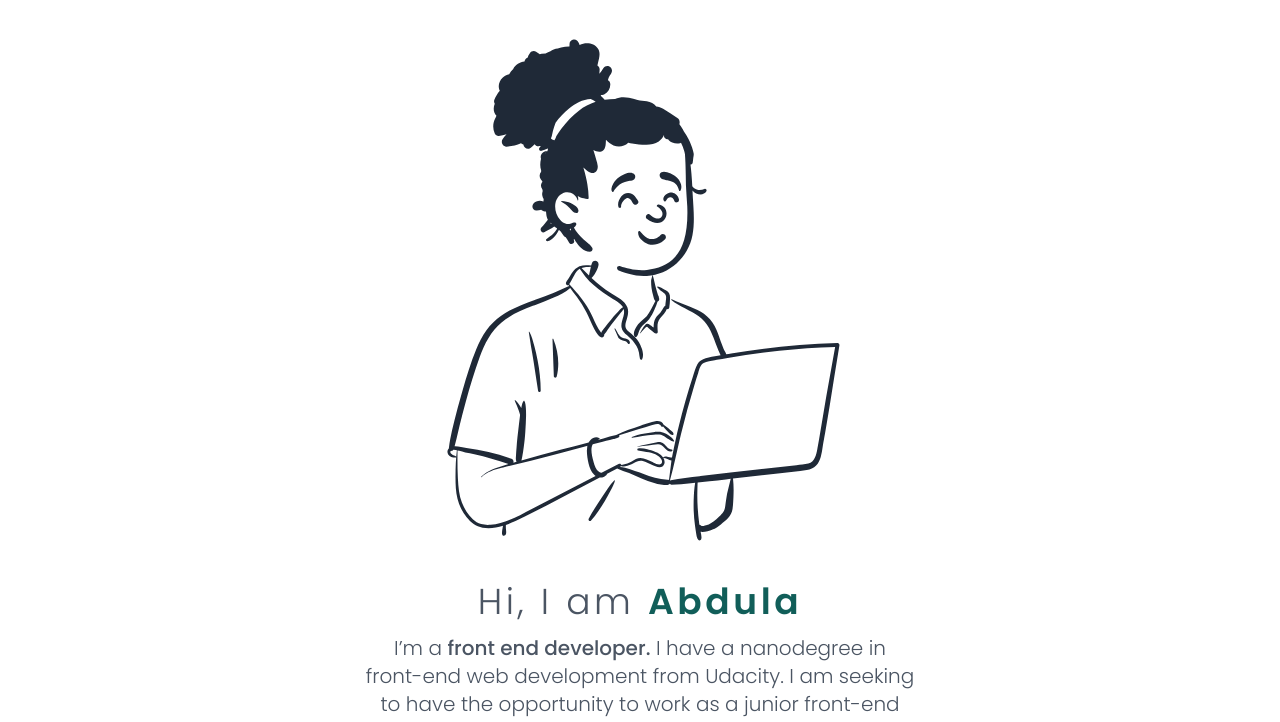
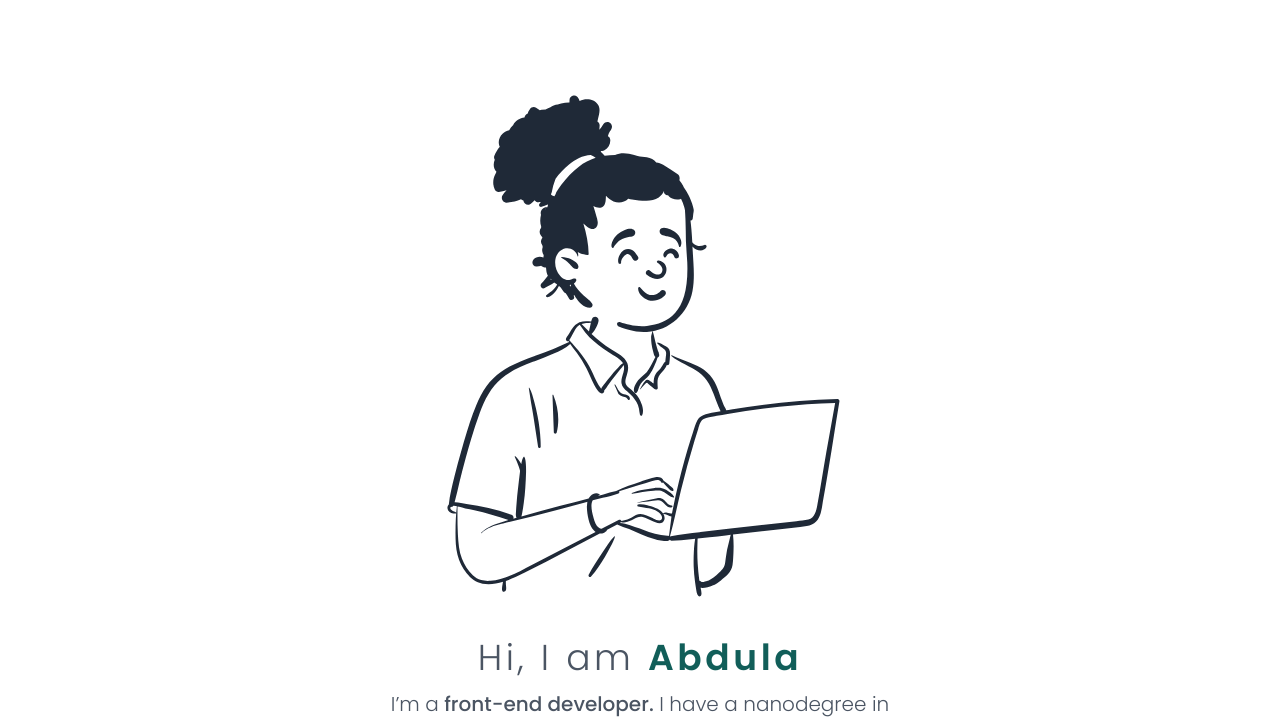
Before and after one commit to 7Abdula/portfolio-lp, a website built with Vite: page index.html in a window 1280 px wide. Shown: the part 70-792 px from the top of the page. Built offline with nearby package versions, Linux system fonts and the light colour scheme.

Commit message:
Fix select all and hero sectio height

```diff
--- a/index.html
+++ b/index.html
@@ -46,13 +46,13 @@
 
 
   <!-- Hero section -->
-  <section class="hero pt-10 pb-16 md:pb-0 px-8 container mx-auto">
-    <img src="./assets/hero-pic.svg" alt="hero-picture" class="w-[230px] md:w-[400px] mx-auto">
+  <section class="hero pt-24 md:pb-0 px-8 container mx-auto mb-36">
+    <img src="./assets/hero-pic.svg" alt="hero-picture" class="w-[230px] md:w-[400px] mx-auto flex-shrink-0">
     <div class="text-center mx-auto xl:w-7/12">
       <h1 class="text-gray-600 font-light text-2xl md:text-4xl mt-8 tracking-widest">Hi, I am <span
           class="text-teal-800 font-semibold">Abdula</span></h1>
       <p class="font-light text-gray-600 text-sm md:text-xl leading-5 mt-3 sm:px-20 mx-auto">I’m a <span
-          class="font-medium">front end developer.</span> I have a nanodegree in front-end web development from Udacity.
+          class="font-medium">front-end developer.</span> I have a nanodegree in front-end web development from Udacity.
         I am seeking to have the opportunity to work as a junior front-end developer.</p>
     </div>
   </section>
@@ -211,12 +211,12 @@
           class="absolute -right-20 bottom-10 lg:-bottom-10 w-[150px] lg:w-[300px] -z-10">
         <div class="flex items-center gap-3 w-fit">
           <img src="./assets/email-icon.svg" alt="email-icon">
-          <h2 class="font-medium text-sm md:text-lg text-gray-600">7Abdula@gmail.com</h2>
+          <h2 class="font-medium text-sm md:text-lg text-gray-600 select-all">7Abdula@gmail.com</h2>
         </div>
 
         <div class="flex items-center gap-3 w-fit">
           <img src="./assets/phone-icon.svg" alt="phone-icon">
-          <h2 class="font-medium text-sm md:text-lg text-gray-600">+966 54 878 7300</h2>
+          <h2 class="font-medium text-sm md:text-lg text-gray-600 select-all">+966 54 878 7300</h2>
         </div>
 
         <div class="w-fit hover:translate-x-2 transition">
--- a/style.css
+++ b/style.css
@@ -4,13 +4,6 @@
 @tailwind components;
 @tailwind utilities;
 
-
-
-@media (min-width: 768px) {
-  .hero {
-    height: calc(100vh - 73px);
-  }
-}
 
 @media (min-width: 350px) {
   .title {
```
